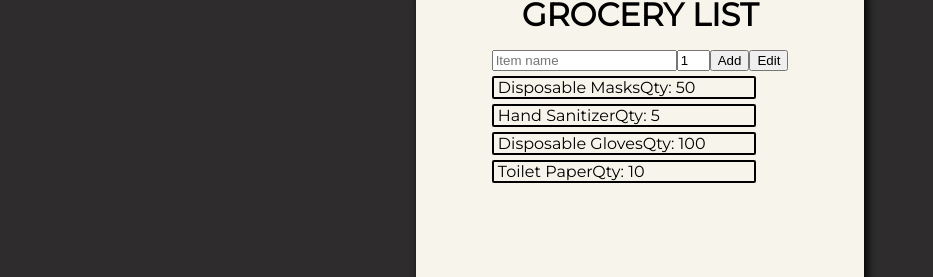
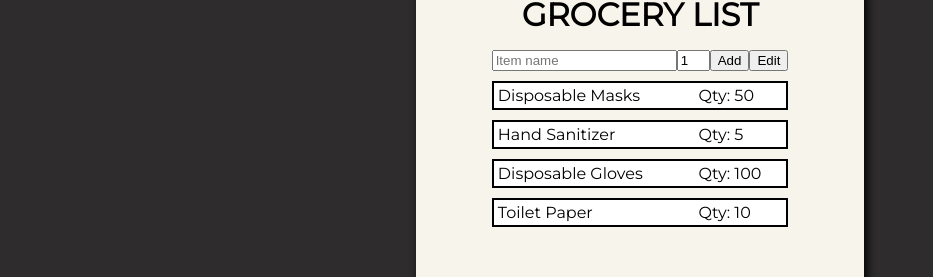
Before and after one commit to michaeltsiu/MG-Grocery-List, a React (Create React App) app: page / in a window 1280 px wide. Shown: the part 334-611 px from the top of the page, without its empty margins (0-933 px from the left). Built offline with nearby package versions, Linux system fonts and the light colour scheme.

Commit message:
Styling for App and ListItem

```diff
--- a/src/styling/App.css
+++ b/src/styling/App.css
@@ -16,6 +16,7 @@
 .App-Input {
   display: flex;
   margin-top: 2vh;
+  overflow: hidden;
 }
 
 .App-Banner {
--- a/src/styling/ListItem.css
+++ b/src/styling/ListItem.css
@@ -1,31 +1,46 @@
+@import url('https://fonts.googleapis.com/css2?family=Montserrat:ital,wght@0,400;1,500&display=swap');
+
 .ListItem {
+  border: 2px solid black;
+  margin-top: 10px;
+  height: 25px;
+  background-color: white;
   display: flex;
-  align-items: center;
+  flex-direction: column;
+  justify-content: center;
 }
 
-.ListItem-Container{
-  border: 2px solid black;
-  border-radius: 2px;
-  margin-top: 5px;
-  margin-top: 5px;
-  width: 260px;
+.ListItem-Name {
+  width: 70%;
+}
+
+.ListItem-Qty {
+  width: 30%;
+  float: right;
 }
 
 .ListItem button {
-  margin-left: 5px;
   background-color: red;
   border: 2px solid black;
   color: white;
   height: 20px;
   width: 20px;
   padding: 1px 3px;
+  transform: translateX(110px);
 }
 
-.ListItem li span {
-  display: flex;
-  justify-content: space-between;
+.ListItem-QInput {
+  width: 30px;
 }
 
+li div span input {
+  font-family: 'Montserrat';
+  color: black;
+  font-weight: 400;
+  font-size: 14px;
+}
+
+/* STYLING FOR CROSSING ITEM OUT */
 .ListItem-Completed {
   position: relative;
 }
```
